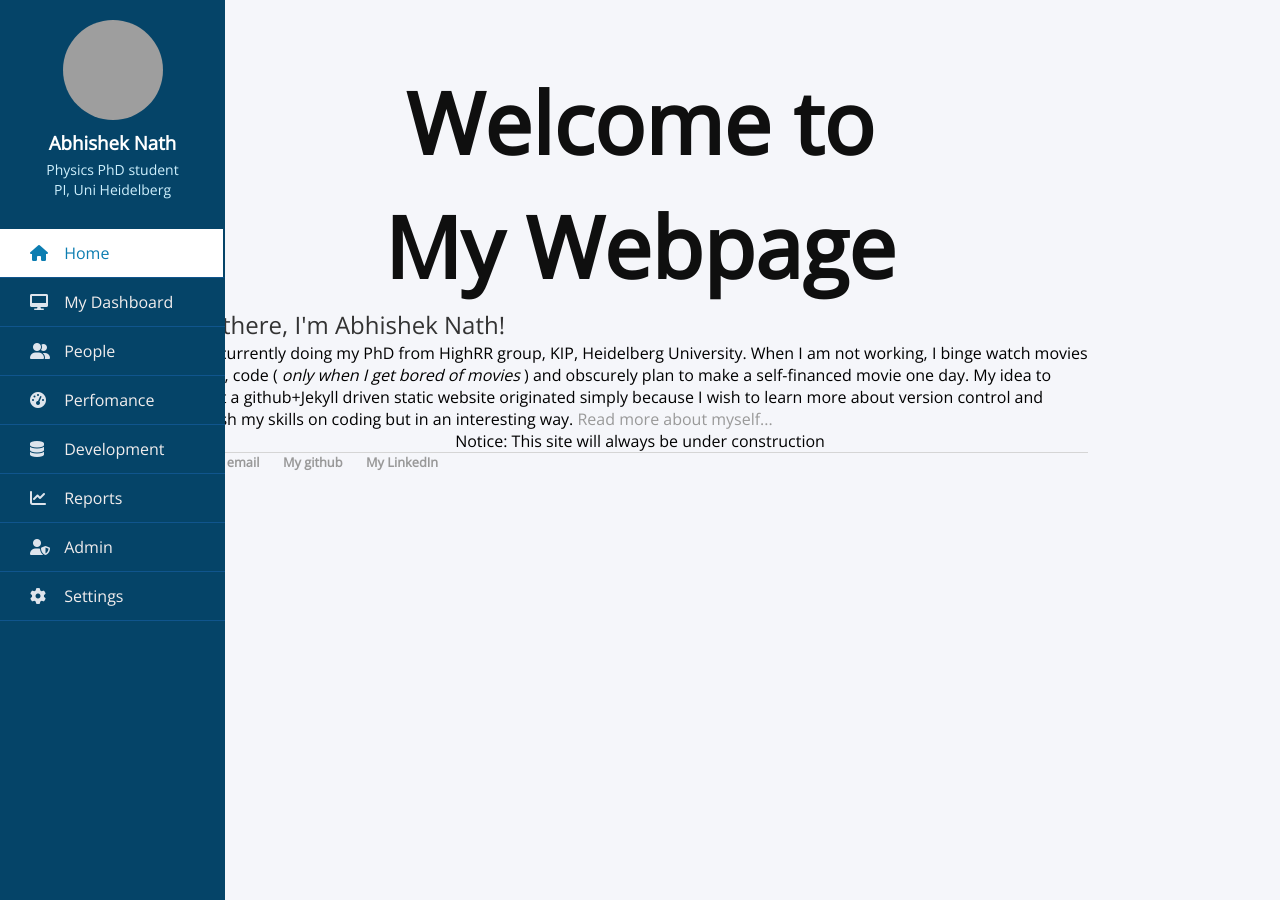
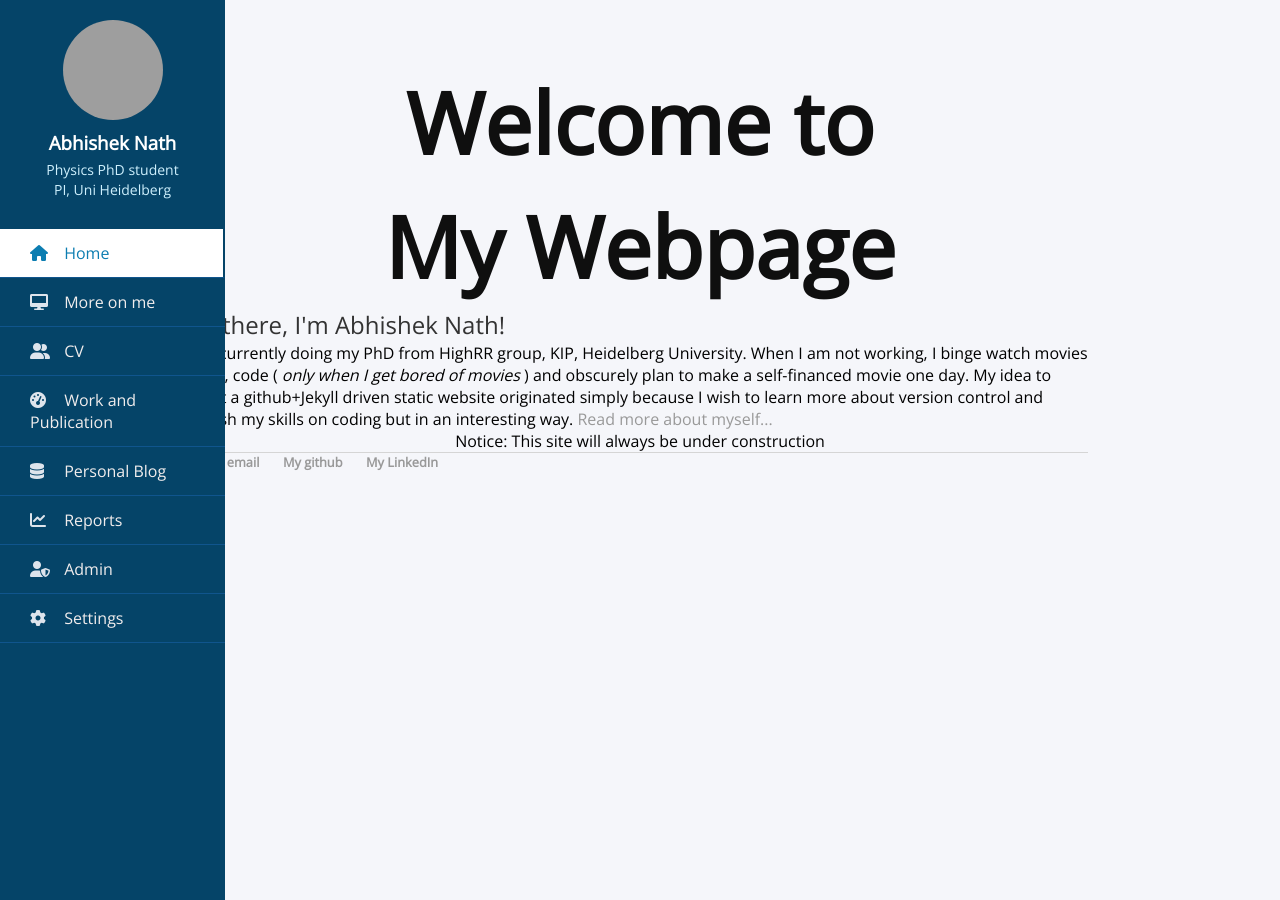
Before and after one commit to an15ms157/abhishek.github.io, a Jekyll site: the page built from index.html, in a window 1280 px wide. Built offline with Jekyll 4.4.1, drawn with Linux system fonts in a browser that asks for light colours; grey boxes are pictures that could not be loaded.

Commit message:
Update sidebar.html

```diff
--- a/_includes/sidebar.html
+++ b/_includes/sidebar.html
@@ -11,7 +11,7 @@
             </div>
 		<ul>
                 <li>
-                    <a href="#" class="active">
+                    <a href="/" class="active">
                         <span class="icon"><i class="fas fa-home"></i></span>
                         <span class="item">Home</span>
                     </a>
@@ -19,25 +19,25 @@
                 <li>
                     <a href="/about">
                         <span class="icon"><i class="fas fa-desktop"></i></span>
-                        <span class="item">My Dashboard</span>
+                        <span class="item">More on me</span>
                     </a>
                 </li>
                 <li>
-                    <a href="#">
+                    <a href="/cv">
                         <span class="icon"><i class="fas fa-user-friends"></i></span>
-                        <span class="item">People</span>
+                        <span class="item">CV</span>
                     </a>
                 </li>
                 <li>
-                    <a href="#">
+                    <a href="/work">
                         <span class="icon"><i class="fas fa-tachometer-alt"></i></span>
-                        <span class="item">Perfomance</span>
+                        <span class="item">Work and Publication</span>
                     </a>
                 </li>
                 <li>
-                    <a href="#">
+                    <a href="/blog">
                         <span class="icon"><i class="fas fa-database"></i></span>
-                        <span class="item">Development</span>
+                        <span class="item">Personal Blog</span>
                     </a>
                 </li>
                 <li>
```
